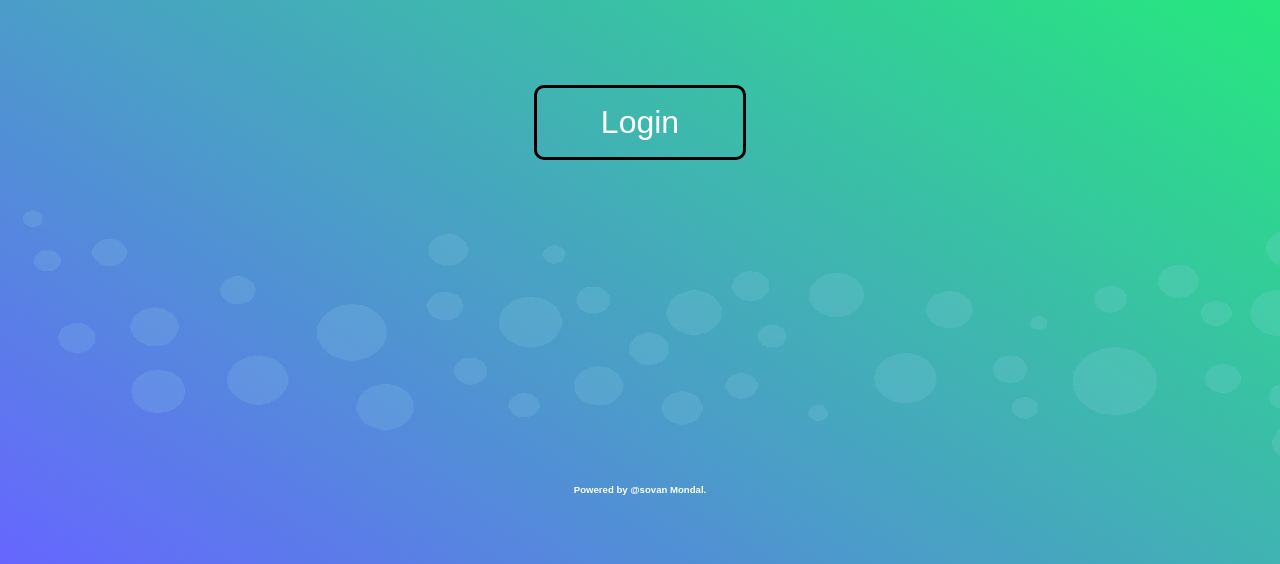
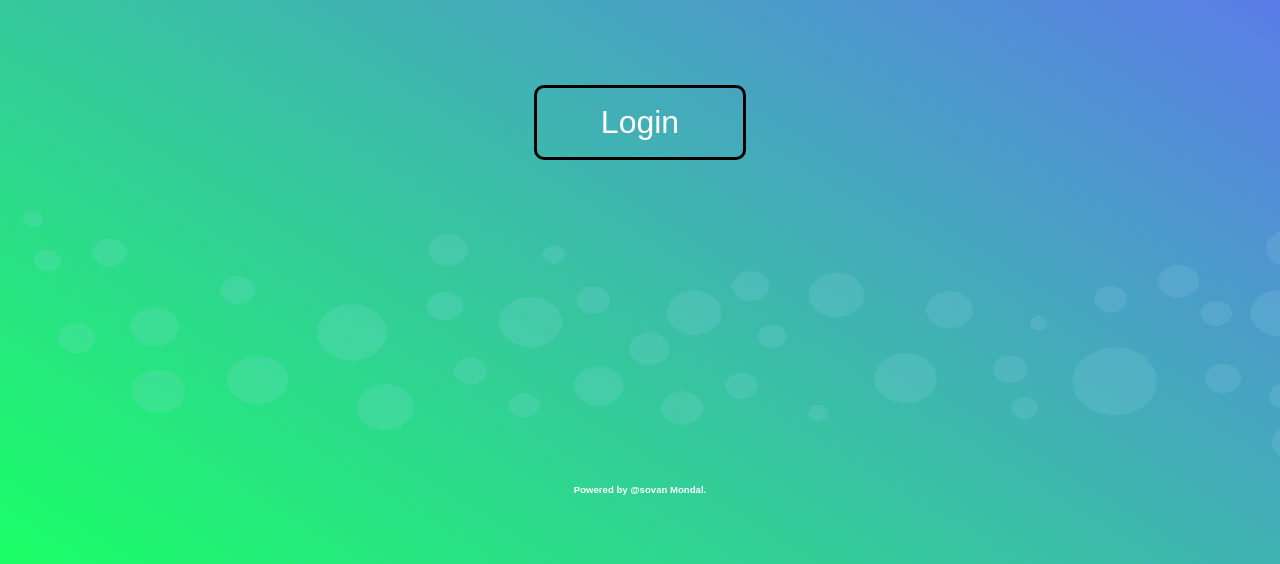
Before and after one commit to sovan-mondal1/login, a plain HTML site: page index.html in a window 1280 px wide. Shown: the part 236-800 px from the top of the page. Drawn offline with Linux system fonts and the light colour scheme.

Commit message:
Update ss.css

```diff
--- a/ss.css
+++ b/ss.css
@@ -3,11 +3,10 @@
 }
 body{
 	/*background-image: linear-gradient(to bottom right, #1aff66, #6666ff) fixed;*/
-	  background: linear-gradient(to top right, #6666ff, #1aff66) fixed;
-	  background-repeat: no-repeat;
+	  background: linear-gradient(to top right, #1aff66, #6666ff) fixed;
 }
 #all{
-
+	background: linear-gradient(to top right, #1aff66, #6666ff) fixed;
 	width: 100%;
 
 }
```
